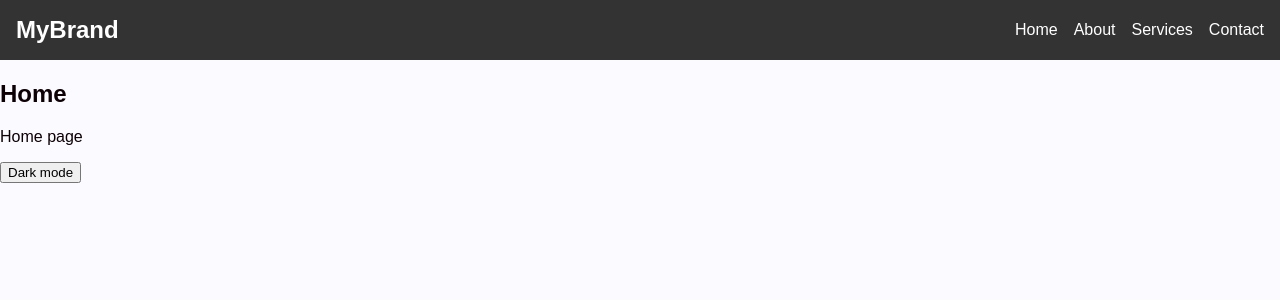
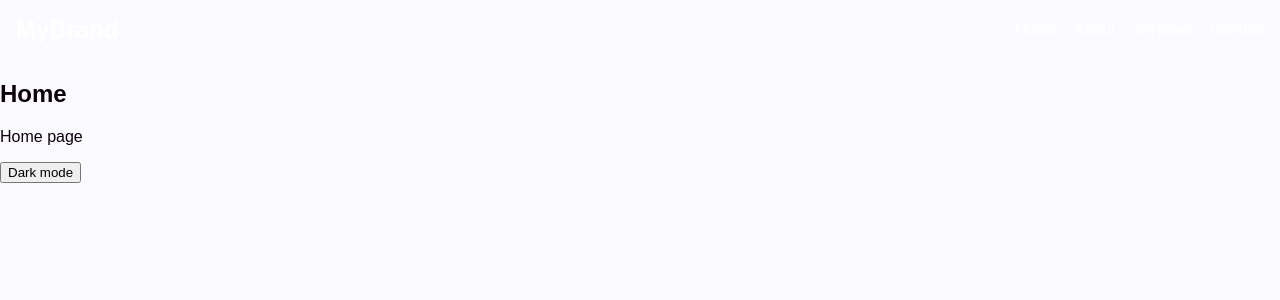
Before and after one commit to PavlicSoftwareConsulting/main_company_website, a SvelteKit app: page / in a window 1280 px wide. Shown: the top 300 px of the page. Built offline with nearby package versions, Linux system fonts and the light colour scheme.

Commit message:
Add css variable to header

```diff
--- a/src/routes/Header.svelte
+++ b/src/routes/Header.svelte
@@ -35,7 +35,7 @@
         display: flex;
         align-items: center;
         justify-content: space-between;
-        background-color: #333;
+        background-color: --color-bg;
         padding: 1rem;
     }
 
```
